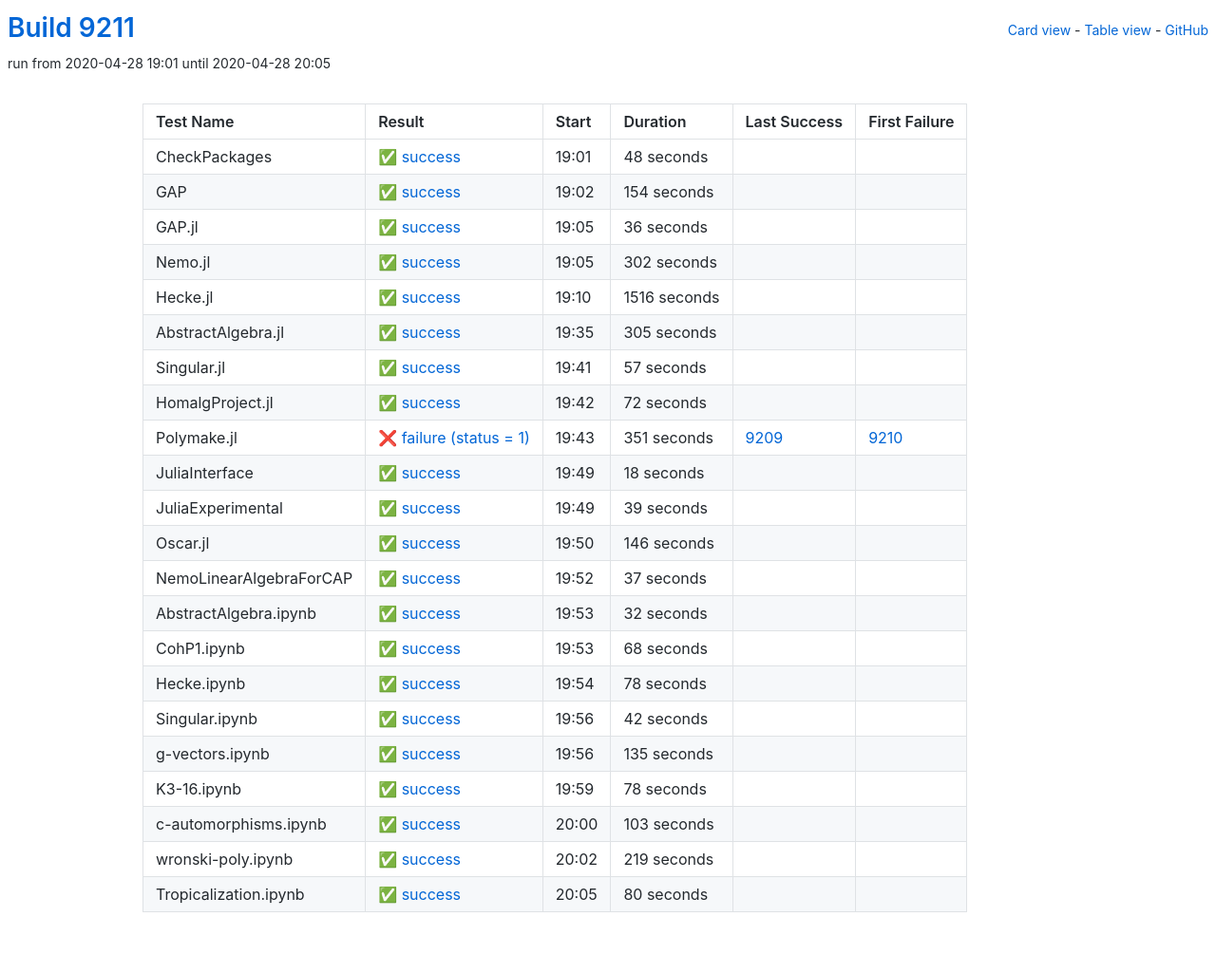
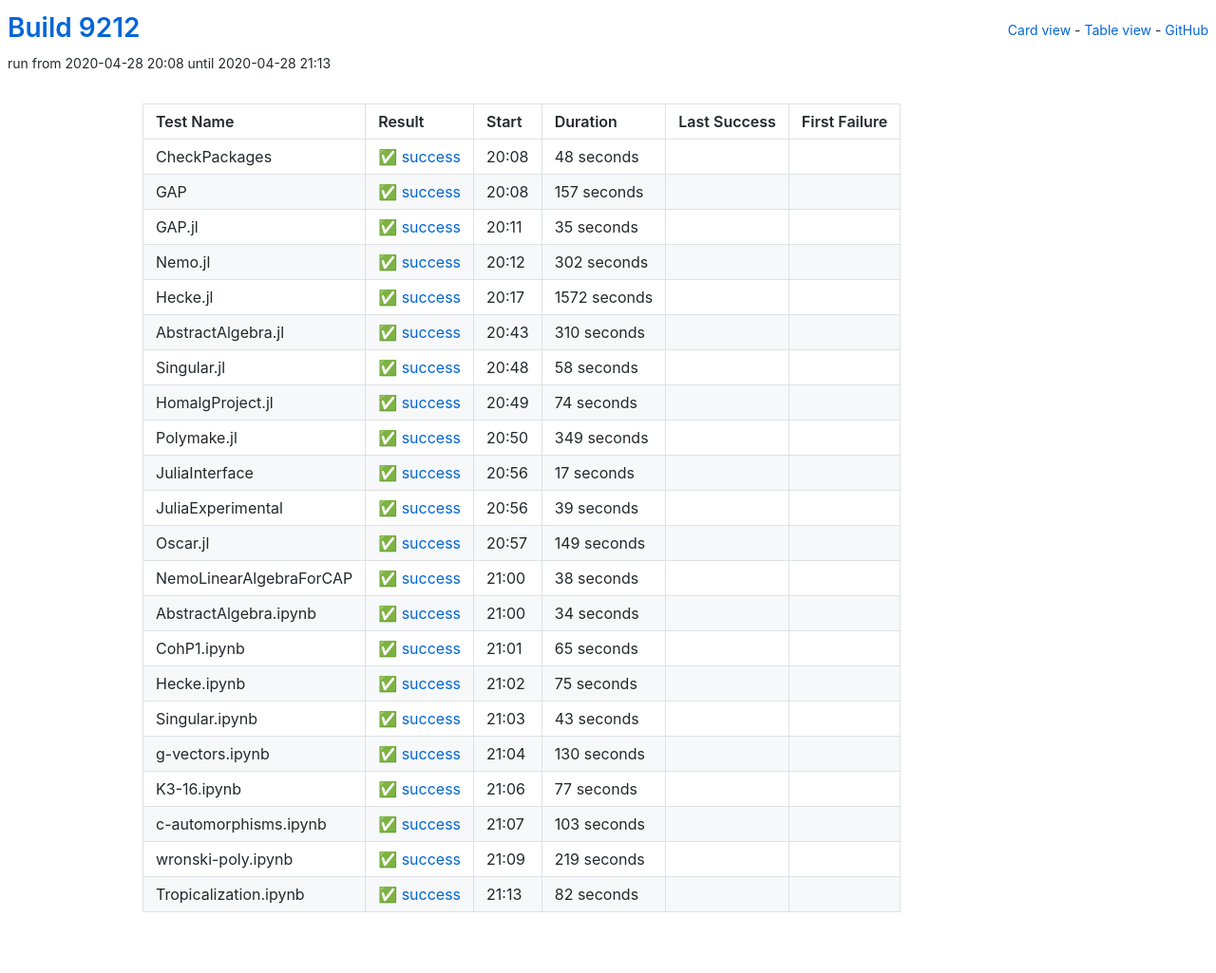
Before and after one commit to oscar-system/oscar-ci-status, a Jekyll site: the page built from table.html, in a window 1280 px wide. Shown: the whole page at 95% size. Built offline with Jekyll 4.4.1, drawn with Linux system fonts in a browser that asks for light colours.

Commit message:
Build 9212

```diff
--- a/_data/ci.yml
+++ b/_data/ci.yml
@@ -1,5 +1,5 @@
-build: 9211
-build_url: https://oscarci.mathematik.uni-kl.de/job/oscar/9211/
+build: 9212
+build_url: https://oscarci.mathematik.uni-kl.de/job/oscar/9212/
 job: oscar
 tests:
 - duration: 48
@@ -8,31 +8,31 @@ tests:
   first_failure_url: null
   last_success: false
   last_success_url: null
-  log: https://oscarci.mathematik.uni-kl.de/job/oscar/9211/artifact/logs/build-9211/CheckPackages.log
+  log: https://oscarci.mathematik.uni-kl.de/job/oscar/9212/artifact/logs/build-9212/CheckPackages.log
   name: CheckPackages
-  start: 2020-04-28 19:01
+  start: 2020-04-28 20:08
   status: success
   success: true
-- duration: 154
+- duration: 157
   exitcode: 0
   first_failure: false
   first_failure_url: null
   last_success: false
   last_success_url: null
-  log: https://oscarci.mathematik.uni-kl.de/job/oscar/9211/artifact/logs/build-9211/GAP.log
+  log: https://oscarci.mathematik.uni-kl.de/job/oscar/9212/artifact/logs/build-9212/GAP.log
   name: GAP
-  start: 2020-04-28 19:02
+  start: 2020-04-28 20:08
   status: success
   success: true
-- duration: 36
+- duration: 35
   exitcode: 0
   first_failure: false
   first_failure_url: null
   last_success: false
   last_success_url: null
-  log: https://oscarci.mathematik.uni-kl.de/job/oscar/9211/artifact/logs/build-9211/GAP.jl.log
+  log: https://oscarci.mathematik.uni-kl.de/job/oscar/9212/artifact/logs/build-9212/GAP.jl.log
   name: GAP.jl
-  start: 2020-04-28 19:05
+  start: 2020-04-28 20:11
   status: success
   success: true
 - duration: 302
@@ -41,75 +41,75 @@ tests:
   first_failure_url: null
   last_success: false
   last_success_url: null
-  log: https://oscarci.mathematik.uni-kl.de/job/oscar/9211/artifact/logs/build-9211/Nemo.jl.log
+  log: https://oscarci.mathematik.uni-kl.de/job/oscar/9212/artifact/logs/build-9212/Nemo.jl.log
   name: Nemo.jl
-  start: 2020-04-28 19:05
+  start: 2020-04-28 20:12
   status: success
   success: true
-- duration: 1516
+- duration: 1572
   exitcode: 0
   first_failure: false
   first_failure_url: null
   last_success: false
   last_success_url: null
-  log: https://oscarci.mathematik.uni-kl.de/job/oscar/9211/artifact/logs/build-9211/Hecke.jl.log
+  log: https://oscarci.mathematik.uni-kl.de/job/oscar/9212/artifact/logs/build-9212/Hecke.jl.log
   name: Hecke.jl
-  start: 2020-04-28 19:10
+  start: 2020-04-28 20:17
   status: success
   success: true
-- duration: 305
+- duration: 310
   exitcode: 0
   first_failure: false
   first_failure_url: null
   last_success: false
   last_success_url: null
-  log: https://oscarci.mathematik.uni-kl.de/job/oscar/9211/artifact/logs/build-9211/AbstractAlgebra.jl.log
+  log: https://oscarci.mathematik.uni-kl.de/job/oscar/9212/artifact/logs/build-9212/AbstractAlgebra.jl.log
   name: AbstractAlgebra.jl
-  start: 2020-04-28 19:35
+  start: 2020-04-28 20:43
   status: success
   success: true
-- duration: 57
+- duration: 58
   exitcode: 0
   first_failure: false
   first_failure_url: null
   last_success: false
   last_success_url: null
-  log: https://oscarci.mathematik.uni-kl.de/job/oscar/9211/artifact/logs/build-9211/Singular.jl.log
+  log: https://oscarci.mathematik.uni-kl.de/job/oscar/9212/artifact/logs/build-9212/Singular.jl.log
   name: Singular.jl
-  start: 2020-04-28 19:41
+  start: 2020-04-28 20:48
   status: success
   success: true
-- duration: 72
+- duration: 74
   exitcode: 0
   first_failure: false
   first_failure_url: null
   last_success: false
   last_success_url: null
-  log: https://oscarci.mathematik.uni-kl.de/job/oscar/9211/artifact/logs/build-9211/HomalgProject.jl.log
+  log: https://oscarci.mathematik.uni-kl.de/job/oscar/9212/artifact/logs/build-9212/HomalgProject.jl.log
   name: HomalgProject.jl
-  start: 2020-04-28 19:42
+  start: 2020-04-28 20:49
   status: success
   success: true
-- duration: 351
-  exitcode: 1
-  first_failure: 9210
-  first_failure_url: https://oscarci.mathematik.uni-kl.de/job/oscar/9210/
-  last_success: 9209
-  last_success_url: https://oscarci.mathematik.uni-kl.de/job/oscar/9209/
-  log: https://oscarci.mathematik.uni-kl.de/job/oscar/9211/artifact/logs/build-9211/Polymake.jl.log
-  name: Polymake.jl
-  start: 2020-04-28 19:43
-  status: failure
-  success: false
-- duration: 18
+- duration: 349
   exitcode: 0
   first_failure: false
   first_failure_url: null
   last_success: false
   last_success_url: null
-  log: https://oscarci.mathematik.uni-kl.de/job/oscar/9211/artifact/logs/build-9211/JuliaInterface.log
+  log: https://oscarci.mathematik.uni-kl.de/job/oscar/9212/artifact/logs/build-9212/Polymake.jl.log
+  name: Polymake.jl
+  start: 2020-04-28 20:50
+  status: success
+  success: true
+- duration: 17
+  exitcode: 0
+  first_failure: false
+  first_failure_url: null
+  last_success: false
+  last_success_url: null
+  log: https://oscarci.mathematik.uni-kl.de/job/oscar/9212/artifact/logs/build-9212/JuliaInterface.log
   name: JuliaInterface
-  start: 2020-04-28 19:49
+  start: 2020-04-28 20:56
   status: success
   success: true
 - duration: 39
@@ -118,97 +118,97 @@ tests:
   first_failure_url: null
   last_success: false
   last_success_url: null
-  log: https://oscarci.mathematik.uni-kl.de/job/oscar/9211/artifact/logs/build-9211/JuliaExperimental.log
+  log: https://oscarci.mathematik.uni-kl.de/job/oscar/9212/artifact/logs/build-9212/JuliaExperimental.log
   name: JuliaExperimental
-  start: 2020-04-28 19:49
+  start: 2020-04-28 20:56
   status: success
   success: true
-- duration: 146
+- duration: 149
   exitcode: 0
   first_failure: false
   first_failure_url: null
   last_success: false
   last_success_url: null
-  log: https://oscarci.mathematik.uni-kl.de/job/oscar/9211/artifact/logs/build-9211/Oscar.jl.log
+  log: https://oscarci.mathematik.uni-kl.de/job/oscar/9212/artifact/logs/build-9212/Oscar.jl.log
   name: Oscar.jl
-  start: 2020-04-28 19:50
+  start: 2020-04-28 20:57
   status: success
   success: true
-- duration: 37
+- duration: 38
   exitcode: 0
   first_failure: false
   first_failure_url: null
   last_success: false
   last_success_url: null
-  log: https://oscarci.mathematik.uni-kl.de/job/oscar/9211/artifact/logs/build-9211/NemoLinearAlgebraForCAP.log
+  log: https://oscarci.mathematik.uni-kl.de/job/oscar/9212/artifact/logs/build-9212/NemoLinearAlgebraForCAP.log
   name: NemoLinearAlgebraForCAP
-  start: 2020-04-28 19:52
+  start: 2020-04-28 21:00
   status: success
   success: true
-- duration: 32
+- duration: 34
   exitcode: 0
   first_failure: false
   first_failure_url: null
   last_success: false
   last_success_url: null
-  log: https://oscarci.mathematik.uni-kl.de/job/oscar/9211/artifact/logs/build-9211/AbstractAlgebra.ipynb.log
+  log: https://oscarci.mathematik.uni-kl.de/job/oscar/9212/artifact/logs/build-9212/AbstractAlgebra.ipynb.log
   name: AbstractAlgebra.ipynb
-  start: 2020-04-28 19:53
+  start: 2020-04-28 21:00
   status: success
   success: true
-- duration: 68
+- duration: 65
   exitcode: 0
   first_failure: false
   first_failure_url: null
   last_success: false
   last_success_url: null
-  log: https://oscarci.mathematik.uni-kl.de/job/oscar/9211/artifact/logs/build-9211/CohP1.ipynb.log
+  log: https://oscarci.mathematik.uni-kl.de/job/oscar/9212/artifact/logs/build-9212/CohP1.ipynb.log
   name: CohP1.ipynb
-  start: 2020-04-28 19:53
+  start: 2020-04-28 21:01
   status: success
   success: true
-- duration: 78
+- duration: 75
   exitcode: 0
   first_failure: false
   first_failure_url: null
   last_success: false
   last_success_url: null
-  log: https://oscarci.mathematik.uni-kl.de/job/oscar/9211/artifact/logs/build-9211/Hecke.ipynb.log
+  log: https://oscarci.mathematik.uni-kl.de/job/oscar/9212/artifact/logs/build-9212/Hecke.ipynb.log
   name: Hecke.ipynb
-  start: 2020-04-28 19:54
+  start: 2020-04-28 21:02
   status: success
   success: true
-- duration: 42
+- duration: 43
   exitcode: 0
   first_failure: false
   first_failure_url: null
   last_success: false
   last_success_url: null
-  log: https://oscarci.mathematik.uni-kl.de/job/oscar/9211/artifact/logs/build-9211/Singular.ipynb.log
+  log: https://oscarci.mathematik.uni-kl.de/job/oscar/9212/artifact/logs/build-9212/Singular.ipynb.log
   name: Singular.ipynb
-  start: 2020-04-28 19:56
+  start: 2020-04-28 21:03
   status: success
   success: true
-- duration: 135
+- duration: 130
   exitcode: 0
   first_failure: false
   first_failure_url: null
   last_success: false
   last_success_url: null
-  log: https://oscarci.mathematik.uni-kl.de/job/oscar/9211/artifact/logs/build-9211/g-vectors.ipynb.log
+  log: https://oscarci.mathematik.uni-kl.de/job/oscar/9212/artifact/logs/build-9212/g-vectors.ipynb.log
   name: g-vectors.ipynb
-  start: 2020-04-28 19:56
+  start: 2020-04-28 21:04
   status: success
   success: true
-- duration: 78
+- duration: 77
   exitcode: 0
   first_failure: false
   first_failure_url: null
   last_success: false
   last_success_url: null
-  log: https://oscarci.mathematik.uni-kl.de/job/oscar/9211/artifact/logs/build-9211/K3-16.ipynb.log
+  log: https://oscarci.mathematik.uni-kl.de/job/oscar/9212/artifact/logs/build-9212/K3-16.ipynb.log
   name: K3-16.ipynb
-  start: 2020-04-28 19:59
+  start: 2020-04-28 21:06
   status: success
   success: true
 - duration: 103
@@ -217,9 +217,9 @@ tests:
   first_failure_url: null
   last_success: false
   last_success_url: null
-  log: https://oscarci.mathematik.uni-kl.de/job/oscar/9211/artifact/logs/build-9211/c-automorphisms.ipynb.log
+  log: https://oscarci.mathematik.uni-kl.de/job/oscar/9212/artifact/logs/build-9212/c-automorphisms.ipynb.log
   name: c-automorphisms.ipynb
-  start: 2020-04-28 20:00
+  start: 2020-04-28 21:07
   status: success
   success: true
 - duration: 219
@@ -228,19 +228,19 @@ tests:
   first_failure_url: null
   last_success: false
   last_success_url: null
-  log: https://oscarci.mathematik.uni-kl.de/job/oscar/9211/artifact/logs/build-9211/wronski-poly.ipynb.log
+  log: https://oscarci.mathematik.uni-kl.de/job/oscar/9212/artifact/logs/build-9212/wronski-poly.ipynb.log
   name: wronski-poly.ipynb
-  start: 2020-04-28 20:02
+  start: 2020-04-28 21:09
   status: success
   success: true
-- duration: 80
+- duration: 82
   exitcode: 0
   first_failure: false
   first_failure_url: null
   last_success: false
   last_success_url: null
-  log: https://oscarci.mathematik.uni-kl.de/job/oscar/9211/artifact/logs/build-9211/Tropicalization.ipynb.log
+  log: https://oscarci.mathematik.uni-kl.de/job/oscar/9212/artifact/logs/build-9212/Tropicalization.ipynb.log
   name: Tropicalization.ipynb
-  start: 2020-04-28 20:05
+  start: 2020-04-28 21:13
   status: success
   success: true
```
Also changed, not shown: README.md.
